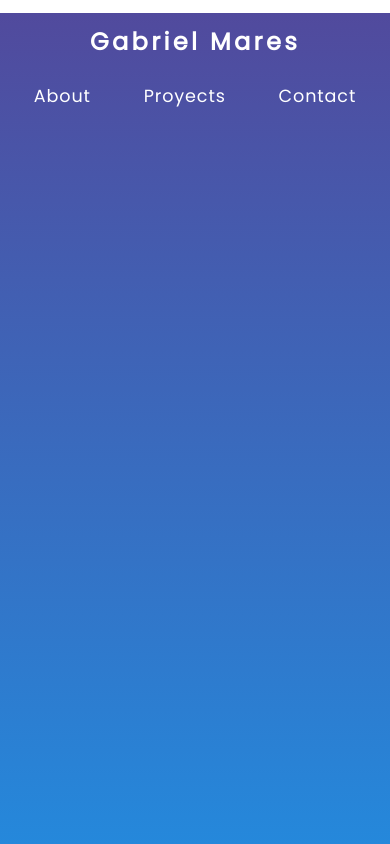
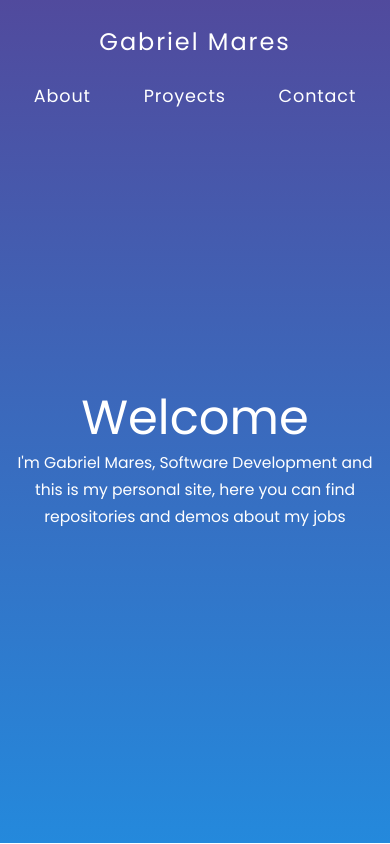
Before and after one commit to gabrielmares/portafolio, a Next.js app: page / in a window 390 px wide. Shown: the top 844 px of the page. Built offline with nearby package versions, Linux system fonts and the light colour scheme.

Commit message:
textos de bienvenida

```diff
--- a/components/Header.js
+++ b/components/Header.js
@@ -1,13 +1,21 @@
+import { useEffect, useState } from 'react';
 import { useWindow } from '../hook/useWindow';
 import styles from '../styles/Home.module.css'
 
 
 const Encabezado = () => {
+    const [estilo, setEstilo] = useState()
     const { height } = useWindow()
-    const estilosEncabezado = (height * 1.2 >= window.innerHeight ) ? styles.conGradiente : styles.encabezado
+
+    useEffect(() => {
+        const estilosEncabezado = (height * 1.3 >= window.innerHeight) ? styles.conGradiente : styles.encabezado
+        setEstilo(estilosEncabezado)
+    }, [height])
+
+
     return (
-        <nav className={estilosEncabezado} >
-            <span className={styles.title}>Gabriel Mares</span>
+        <nav className={estilo} >
+            <h3 className={styles.title}>Gabriel Mares</h3>
             <ul className={styles.enlaces}>
                 <a>About</a>
                 <a>Proyects</a>
--- /dev/null
+++ b/components/MensajeBienvenida.js
@@ -0,0 +1,34 @@
+import { useEffect, useState} from 'react'
+import { useWindow } from '../hook/useWindow';
+import styles from '../styles/Home.module.css'
+
+const Bienvenida = () => {
+    const [ancho, setAncho ]= useState(0)
+    const { height } = useWindow();
+
+    useEffect(() => {
+            setAncho(window.innerWidth)
+    }, [])
+    if ((height > 305 && ancho>600) || (height>265 && height<426)) return null
+    return (
+        <div className={styles.textoBienvenida} style={{ top: height }}>
+            <span className={styles.welcome}>Welcome</span>
+            <div className={styles.submensaje}>
+                {
+                    (height <= 295 ) &&
+                (<h4>I'm Gabriel Mares, Software Development and</h4>)
+                }
+                {
+                    (height <=280 ) &&
+                    (<h4>this is my personal site, here you can find </h4>)
+                }
+                {
+                    (height <= 265) &&
+                    (<h4>repositories and demos about my jobs</h4>)
+                }
+            </div>
+        </div>
+    );
+}
+
+export default Bienvenida;
--- a/pages/index.js
+++ b/pages/index.js
@@ -2,8 +2,13 @@ import Head from 'next/head'
 import styles from '../styles/Home.module.css'
 import Encabezado from '../components/Header'
 import BackGroundPage from '../components/BackGroundDefault'
+import Bienvenida from '../components/MensajeBienvenida'
+import { useWindow } from '../hook/useWindow'
 
 export default function Home() {
+
+  const { height } = useWindow();
+
   return (
     <div className={styles.container}>
       <Head>
@@ -14,7 +19,13 @@ export default function Home() {
 
       <main className={styles.main}>
         <Encabezado />
-        <BackGroundPage />
+        <BackGroundPage>
+          <div className={styles.contenedor} style={{ marginTop: height }}>
+            <Bienvenida />
+          </div>
+        </BackGroundPage>
+
+
         <div><h2>mensajes</h2></div>
         <div><h2>mensajes</h2></div>
         <div><h2>mensajes</h2></div>
--- a/styles/Home.module.css
+++ b/styles/Home.module.css
@@ -44,12 +44,7 @@
   color: white;
   position: sticky;
   top: 0;
-  /* fallback for old browsers */
-  background: -webkit-linear-gradient(to bottom, rgb(81, 74, 157), #2489dc);
-  /* Chrome 10-25, Safari 5.1-6 */
-  background: linear-gradient(to bottom, #514A9D, #2489dc);
-  /* W3C, IE 10+/ Edge, Firefox 16+, Chrome 26+, Opera 12+, Safari 7+ */
-
+  background: #2489dc;
   z-index: 1;
 }
 
@@ -58,11 +53,11 @@
   position: relative;
   flex: 2;
   display: flex;
-  font-size: 1.5em;
-  font-weight: 600;
+  font-size: 1.5rem;
+  font-weight: 500;
   align-content: flex-start;
   margin: 1em 0 1em 0;
-  letter-spacing: 0.14em;
+  letter-spacing: 0.08em;
   cursor: default;
   z-index: 1;
 }
@@ -81,7 +76,12 @@
   text-decoration: underline;
 }
 
-
+.contenedor {
+  flex: 1;
+  display: flex;
+  flex-direction: row;
+  height: 100vh;
+}
 
 .code {
   background: #fafafa;
@@ -128,18 +128,62 @@
 .card p {
   margin: 0;
   font-size: 1.25rem;
-  line-height: 1.5;
+  /* line-height: 1.5em; */
 }
 
-.logo {
-  height: 1em;
-  margin-left: 0.5rem;
+.textoBienvenida {
+  flex: 1;
+  display: flex;
+  flex-direction: column;
+  text-align: start;
+  margin-top: 10vh;
+  margin-left: 7%;
+  align-self: center;
+  z-index: 1;
+  color: white;
+}
+
+.welcome {
+  font-size: 72px;
+}
+
+.submensaje {
+  margin-top: -1.2em;
+}
+
+.submensaje h4 {
+  font-size: 1.3em;
+  line-height: 0.4em;
+  font-weight: 400;
+}
+
+@media only screen and (max-width: 426px) {
+  .conGradiente,
+  .encabezado {
+    align-items: center;
+    flex-direction: column;
+    position: sticky;
+    top: 0;
+    z-index: 1;
+  }
+
+  .enlaces,
+  .title {
+    padding-right: 0;
+    margin-right: auto;
+    margin-left: auto;
+  }
+
+
+  .submensaje {
+    font-size: 12px !important;
+  }
 }
 
 @media only screen and (max-width: 600px) {
 
   .grandiente {
-    margin-top: -7em;
+    margin-top: -7.9em;
     height: 100vh;
   }
 
@@ -161,11 +205,31 @@
     margin-left: auto;
   }
 
+  .textoBienvenida {
+    flex: 1;
+    flex-direction: column;
+    align-items: center;
+    margin-left: 0;
+    margin-bottom: 0.2em;
+  }
+
+  .welcome {
+    font-size: 48px;
+    position: relative;
+  }
+
+  .submensaje {
+    font-size: 0.85em;
+    text-align: center;
+  }
+
+
 }
 
 @media only screen and (min-width:601px) and (max-width:900px) {
   .title {
     margin-left: 4%;
+    font-size: 1.2em;
   }
 
   .conGradiente,
@@ -175,11 +239,29 @@
     top: 0;
     z-index: 1;
   }
+
+  .enlaces a {
+    font-size: 1em;
+  }
+
+  .welcome {
+    font-size: 48px;
+  }
+
+  .textoBienvenida {
+    margin-top: 18vh;
+  }
+
+  .submensaje h4 {
+    font-size: 1em;
+  }
+
 }
 
 @media only screen and (min-width:901px) {
   .title {
     margin-left: 8%;
+    /* font-size: 1.3em; */
   }
 
   .enlaces {
@@ -187,4 +269,20 @@
     display: flex;
     margin: auto;
   }
+
+  .submensaje {
+    font-size: 1em;
+
+  }
+
+  .textoBienvenida {
+    right: 48%;
+    margin-bottom: -1em;
+  }
+
+  /* .textoBienvenida span {
+    width: 110%;
+  } */
+
+
 }
```
